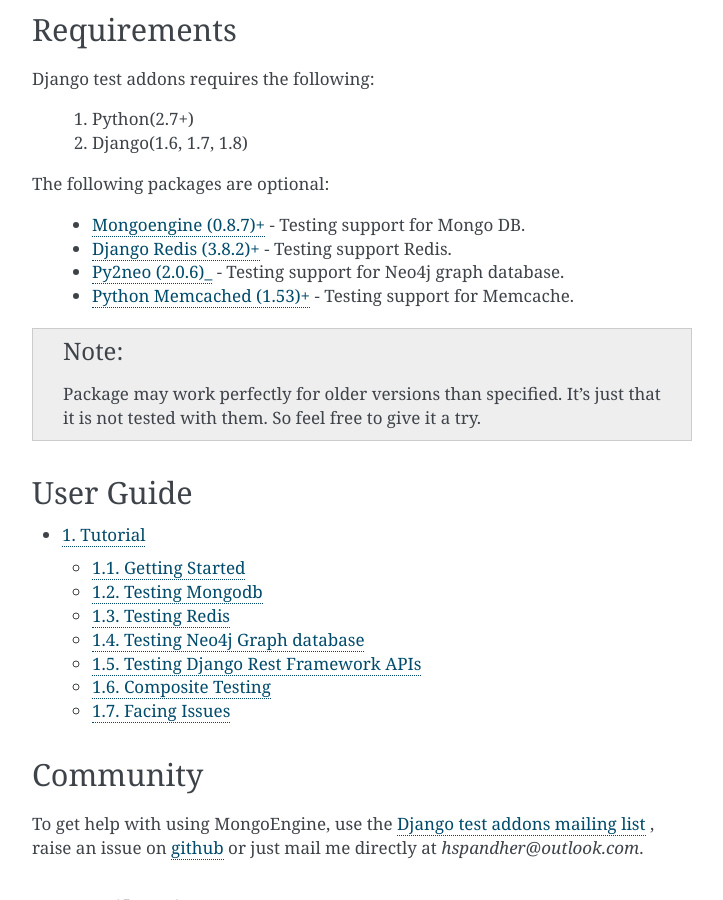
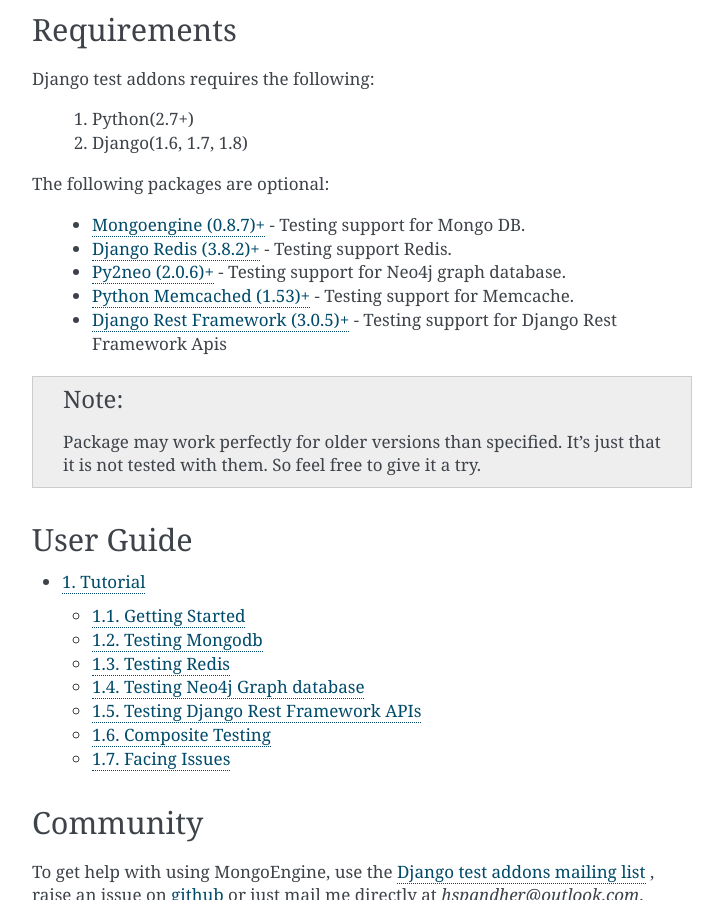
Before and after one commit to hspandher/django-test-addons, a Sphinx documentation site: the page built from docs/index.rst, in a window 1280 px wide and 900 px high, scrolled down 447 px. Shown: the whole window, without its empty margins (388-1111 px from the left). Built offline with Sphinx 7.4.7, drawn with Linux system fonts in a browser that asks for light colours.

Commit message:
Add Django Rest framework to optional requirements

```diff
--- a/docs/index.rst
+++ b/docs/index.rst
@@ -29,8 +29,9 @@
 
     * `Mongoengine (0.8.7)+ <http://mongoengine-odm.readthedocs.org/>`_ - Testing support for Mongo DB.
     * `Django Redis (3.8.2)+ <https://pypi.python.org/pypi/django-redis>`_ - Testing support Redis.
-    * `Py2neo (2.0.6)_ <https://pypi.python.org/pypi/py2neo>`_  - Testing support for Neo4j graph database.
+    * `Py2neo (2.0.6)+ <https://pypi.python.org/pypi/py2neo>`_  - Testing support for Neo4j graph database.
     * `Python Memcached (1.53)+ <https://pypi.python.org/pypi/python-memcached>`_  - Testing support for Memcache.
+    * `Django Rest Framework (3.0.5)+ <http://django-rest-framework.readthedocs.org/en/stable/>`_ - Testing support for Django Rest Framework Apis
 
 .. note:: Package may work perfectly for older versions than specified. It's just that it is not tested with them. So feel free to give it a try.
 
--- a/docs/tutorial.rst
+++ b/docs/tutorial.rst
@@ -236,4 +236,4 @@
 
 Facing Issues
 =============
-Make sure you have defined settings exactly as mentioned. If you still cannot resolve, you can use `Django test addons mailing list <https://groups.google.com/forum/#!forum/django-test-addons>`_ or raise an issue on `github <https://github.com/hspandher/django-test-addons>`_  or just mail me directly at *hspandher@outlook.com*
+Make sure you have defined settings exactly as mentioned. If you still can't resolve the issue, you can use `Django test addons mailing list <https://groups.google.com/forum/#!forum/django-test-addons>`_ or raise an issue on `github <https://github.com/hspandher/django-test-addons>`_  or just mail me directly at *hspandher@outlook.com*
--- a/optional_requirements.txt
+++ b/optional_requirements.txt
@@ -1,3 +1,4 @@
 mongoengine>=0.8.7
 django-redis>=3.8.2
 py2neo>=2.0.6
+djangorestframework>=3.0.5
```
Also changed, not shown: 8 other files.
